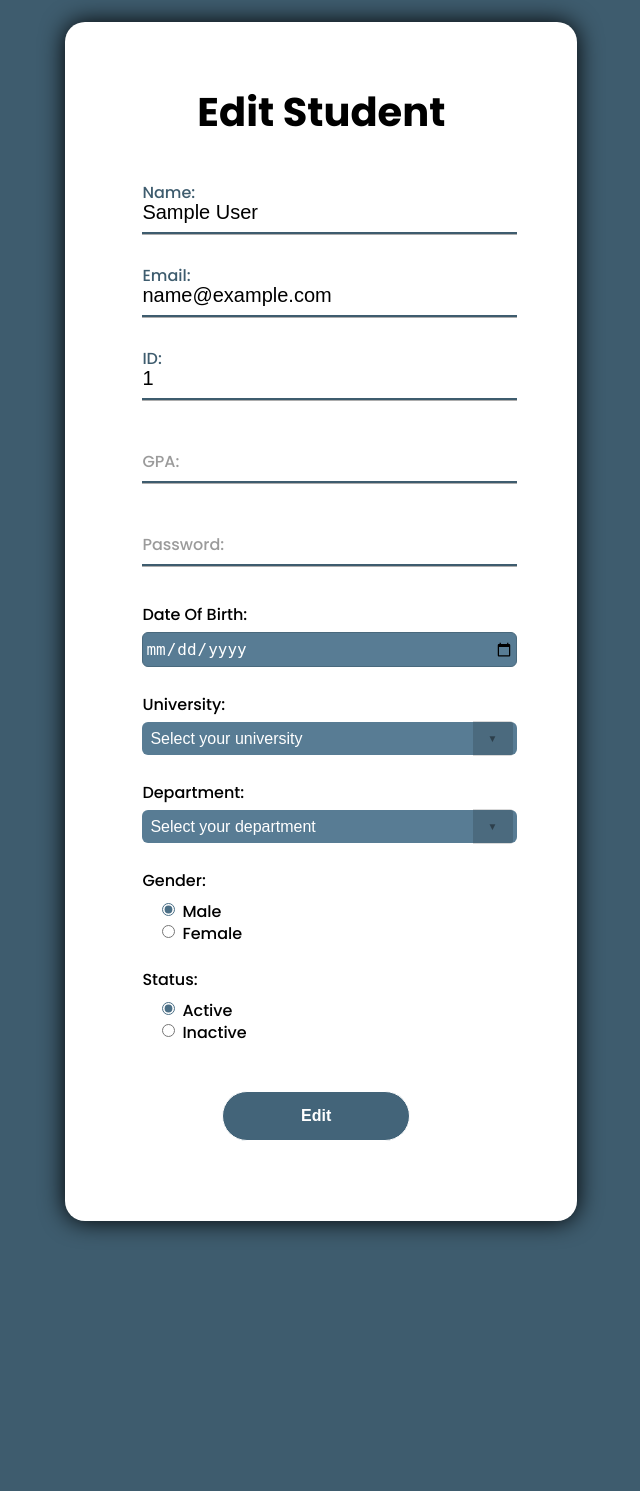
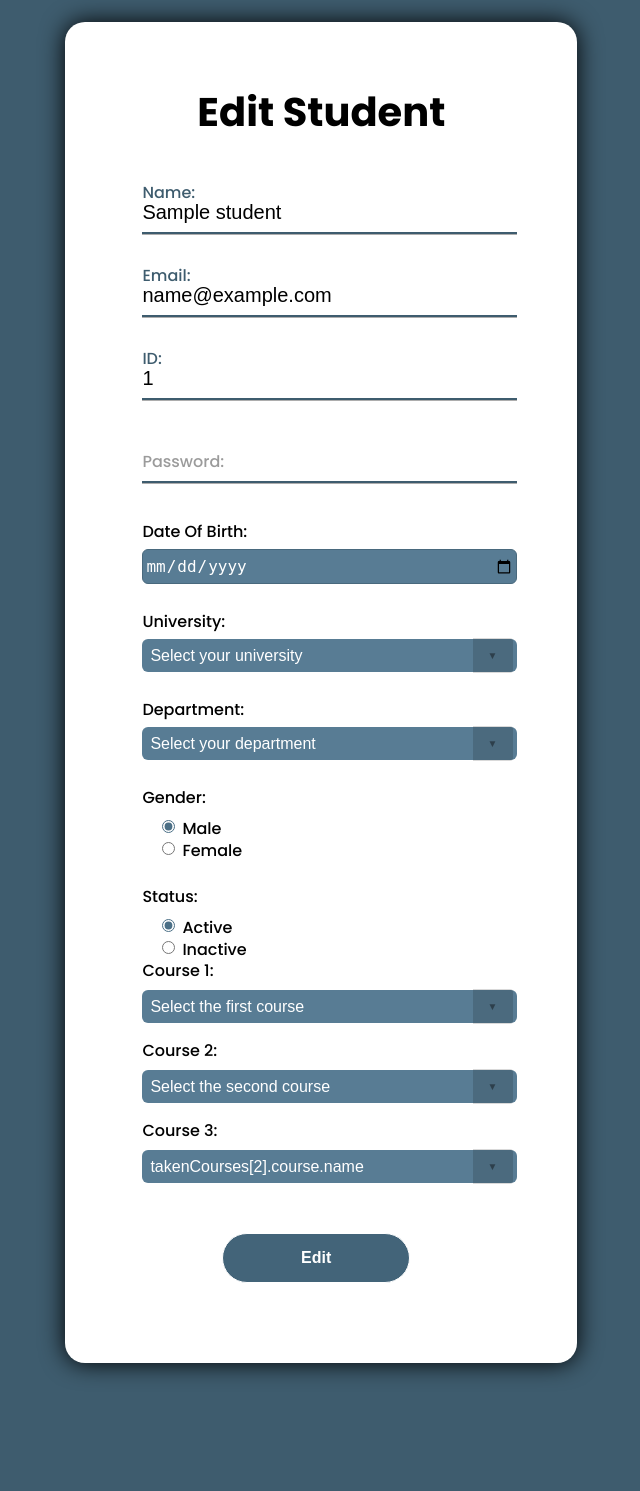
Before and after one commit to minahermina/Higher-Studies-System, a Django app: template main_website/templates/main_website/edit_student.html in a window 1280 px wide. Shown: the part 80-1571 px from the top of the page, without its empty margins (293-933 px from the left). Before the commit the page ends 1316 px from the top, so only its background shows below. Run offline with Django 4.2, Linux system fonts and the light colour scheme; the template is opened without the code that fills it: most values are stand-ins (such as "Sample title", 1, 10 or a date in 2020); parts of the project's set-up code (start-up, migrations or seed data) failed here and were passed over.

Commit message:
Update edit_student.html

```diff
--- a/main_website/templates/main_website/edit_student.html
+++ b/main_website/templates/main_website/edit_student.html
@@ -21,37 +21,34 @@
             <div class="title">
                 <h1>Edit Student</h1>
             </div>
-            <form id ="form" action="" method="post">
+             <form id ="form" method="POST" action = "{% url 'edit_student' %}" >
+                {% csrf_token %}
                 <div class="txt_field">
                     <span></span>
-                    <input type="text" id="name" class="form__field" name="student name" value="{{student.first_name}} {{student.last_name}}" placeholder="Name" autofocus>
+                    <input type="text" id="name" class="form__field" name="student name" value="{{student.name}}" placeholder="Name" autofocus>
                     <label class="form__label" for="name">Name:</label>
                 </div>
                 <div id="name-error" style="display:none;color:red;">Name can't be empty and must contain only letters.</div>
                 <br>
+                <input type="hidden" name="edit" value="{{ student.stud_id }}">
+                 <input type="hidden" name="form_type" value="update">
                 <div class="txt_field">
                     <span></span>
-                    <input type="text" id="email" value="{{student.email}}" class="form__field" name="email" placeholder="email">
+                    <input type="text" id="email" class="form__field" name="email" value = "{{student.email}}" placeholder="email">
                     <label for="email" class="form__label">Email:</label>
                 </div>
                 <span id="emailError" style="display: none; color: red;">Please enter a valid email.</span>
                 <br>
                 <div class="txt_field">
                     <span></span>
-                    <input type="text" id="id" name="student id" value="{{student.stud_id}}" class="form__field" placeholder="id">
+                    <input type="text" id="id" name="student id" value ="{{student.stud_id}}"  class="form__field" placeholder="id">
                     <label for="id" class="form__label">ID:</label>
                 </div>
                 <div id="id-error" style="display:none;color: red;">ID can't be empty. It's a numeric value of length 8.</div>
                 <br>
                 <div class="txt_field">
                     <span></span>
-                    <input type="number" value="{{student.gpa}}" step="0.01" min="0" max="4" id="gpa" name="gpa" class="form__field" placeholder="gpa">
-                    <label for="gpa" class="form__label">GPA:</label>
-                </div>
-                <br>
-                <div class="txt_field">
-                    <span></span>
-                    <input type="password" id="password" name="password" class="form__field" placeholder="password">
+                    <input type="password" value="" id="password" name="password" class="form__field" placeholder="password">
                     <ion-icon name="eye-off-outline" ></ion-icon>
                     <label for="password" class="form__label">Password:</label>
                 </div>
@@ -59,7 +56,7 @@
                 <br>
                 <div>
                     <label for="DateOfBirth">Date Of Birth:</label>
-                    <input type="date" name="dateOfBirth" id="DateOfBirth" min='1899-01-01' max='2005-12-31' >
+                    <input type="date" value=""  name="dateOfBirth" id="DateOfBirth" min='1899-01-01' max='2005-12-31' >
                 </div>
                 <div id="dateError" style="display:none;color: red;">Please enter the date of birth.</div>
                 <br>
@@ -86,14 +83,13 @@
                         <select name="department" id="department" required>
                             <optgroup label="department">
                                 <option value="" disabled selected >Select your department</option>
-                                <option value="cs"> Computer Science </option>
-                                <option value="IT"> Information Technology </option>
-                                <option value="DS"> Decision Support </option>
-                                <option value="IS"> Information System </option>
-                                <option value="AI"> Artificial Intelligence </option>
+                                    {% for departement in departments %}
+                                        <option value="{{ departement.name }}">{{ departement.name }}</option>
+                                    {% endfor %}
                             </optgroup>
                         </select>
                     </span>
+                    <div id="depError" style="display:none;color: red;">Please enter the department.</div>
                 </div>
                 <br>
                 <div>
@@ -106,10 +102,51 @@
                 <br>
                 <div>
                     <label>Status:</label>
-                    <input id="a" type="radio" name="status" value="active" checked="true">
+                    <input id="a" type="radio" name="status" value="true" checked="true">
                     <label for="a">Active</label>
-                    <input id="ina" type="radio" name="status" value="inactive">
+                    <input id="ina" type="radio" name="status" value="false">
                     <label for="ina">Inactive</label>
+                </div>
+             <div>
+                    <label for="c1">Course 1:</label>
+                    <span class="custom-dropdown">
+                        <select name="course1" id="c1" required>
+                            <optgroup label="course1">
+                                <option value="" disabled selected >Select the first course</option>
+                                 {% for course in courses %}
+                                     <option value="{{ course.course_id }}">{{ course.name }}</option>
+                                 {% endfor %}
+                            </optgroup>
+                        </select>
+                    </span>
+                    <div id="c1Error" style="display:none;color: red;">Please enter course1.</div>
+                </div>
+                <div>
+                    <label for="c2">Course 2:</label>
+                    <span class="custom-dropdown">
+                        <select name="course2" id="c2" required>
+                            <optgroup label="course2">
+                                <option value="" disabled selected >Select the second course</option>
+                                    {% for course in courses %}
+                                        <option value="{{ course.course_id }}">{{ course.name }}</option>
+                                    {% endfor %}
+                            </optgroup>
+                        </select>
+                    </span>
+                    <div id="c2Error" style="display:none;color: red;">Please enter course2.</div>
+                </div>
+                <div>
+                    <label for="c3">Course 3:</label>
+                    <span class="custom-dropdown">
+                        <select name="course3" id="c3" required>
+                            <optgroup label="course3">
+                                <option value="" disabled selected >takenCourses[2].course.name</option>
+                                    {% for course in allcourses %}
+                                        <option value="{{ course.course_id }}">{{ course.name }}</option>
+                                    {% endfor %}
+                        </select>
+                    </span>
+                    <div id="c3Error" style="display:none;color: red;">Please enter course3.</div>
                 </div>
 
                 <br>
```
